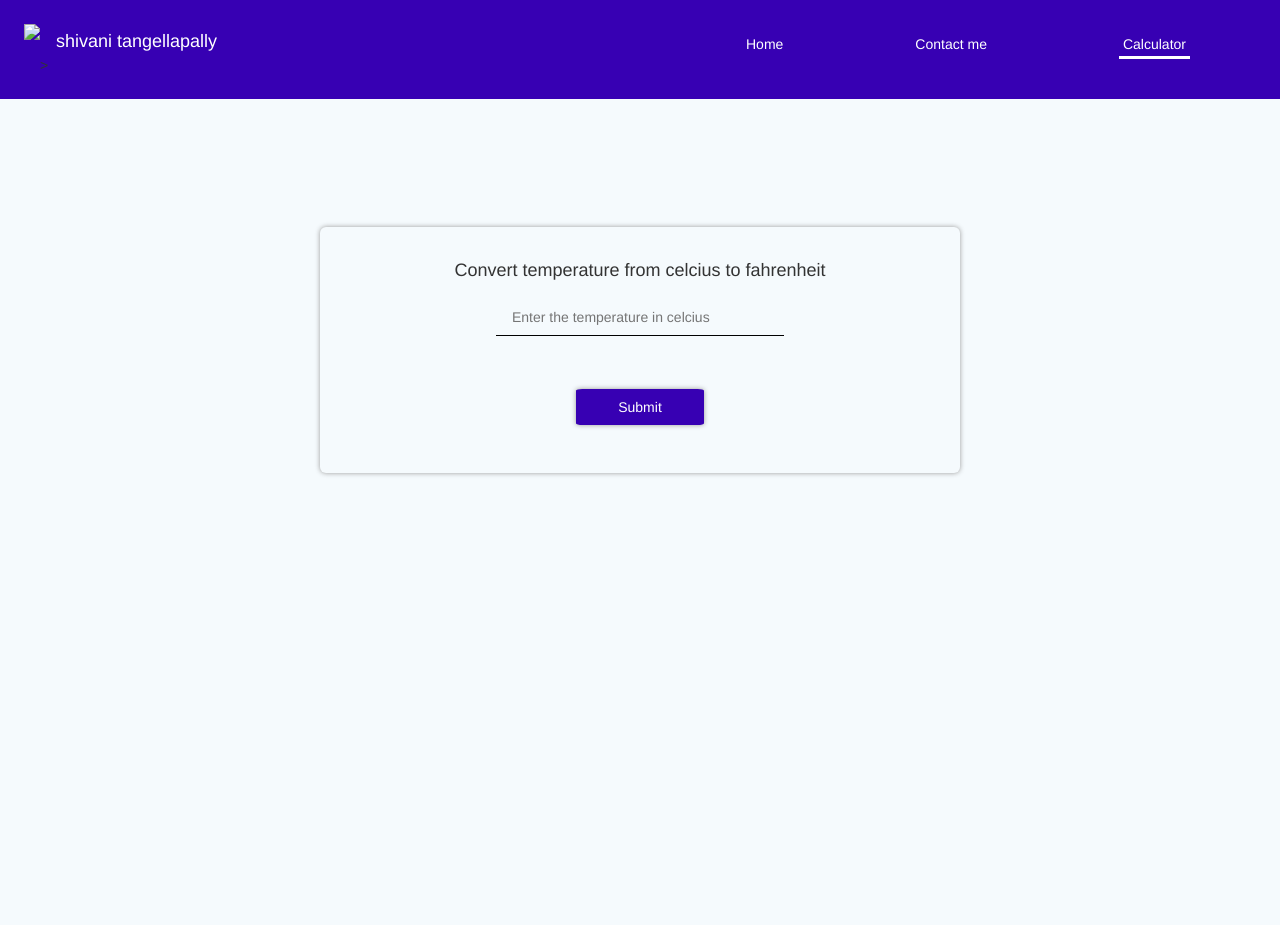
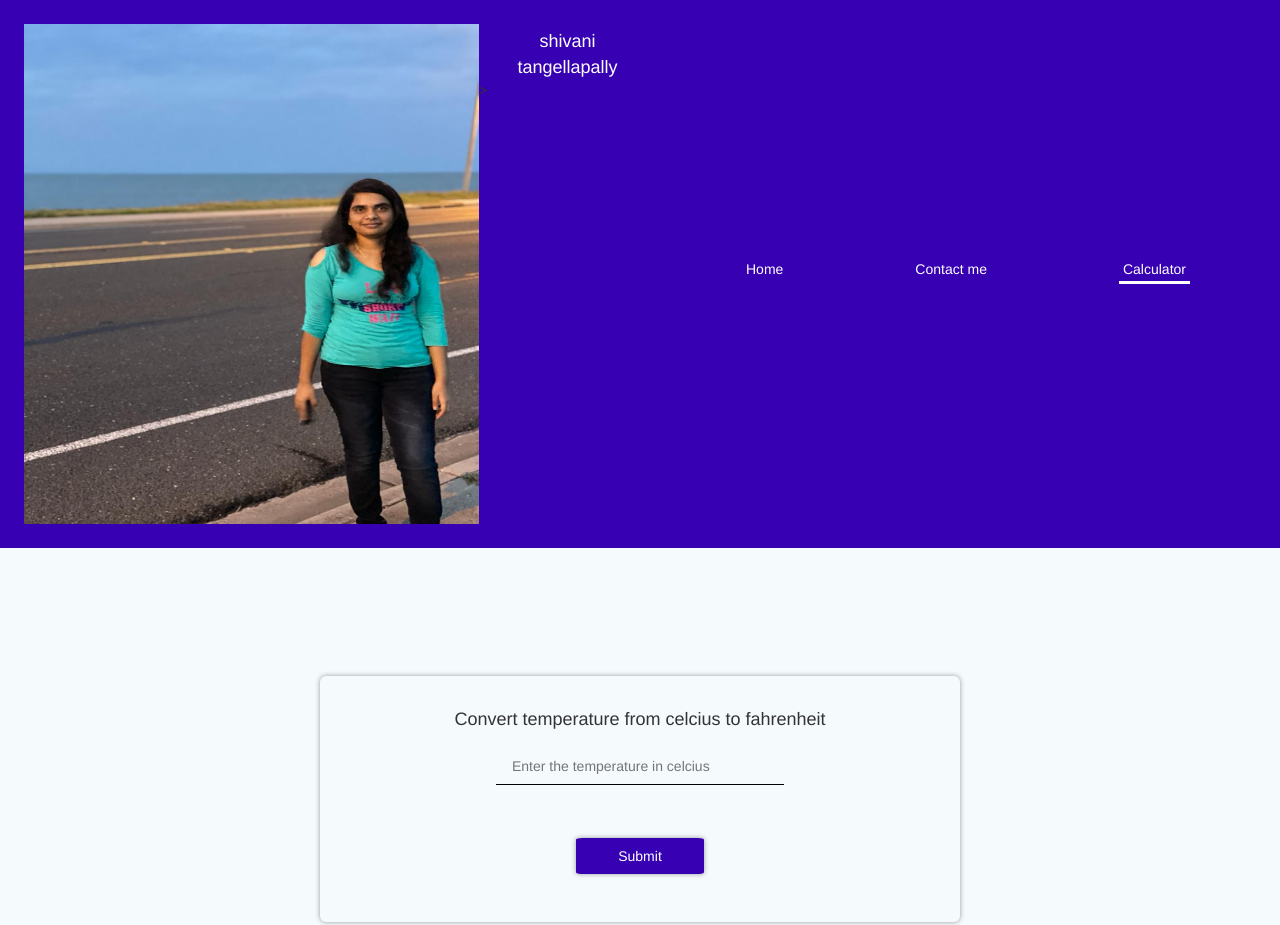
Before and after one commit to shivani-ta/about-me, a plain HTML site: page calculator.html in a window 1280 px wide. Before the commit the page ends 800 px from the top, so only its background shows below. Drawn offline with nearby package versions, Linux system fonts and the light colour scheme.

Commit message:
Update calculator.html

```diff
--- a/calculator.html
+++ b/calculator.html
@@ -19,7 +19,7 @@
     <body class="body">
        <header class="header">
            <div class="titleContainer">
-           <img src="img/me.JPG" class="shivaniprofile.jpg"  />
+           <img src="shivaniprofile.jpg"width="500"height="500">
            <div class="d-flex flex-column pt-2">
             <title class="title">shivani tangellapally</title>
             >
```
